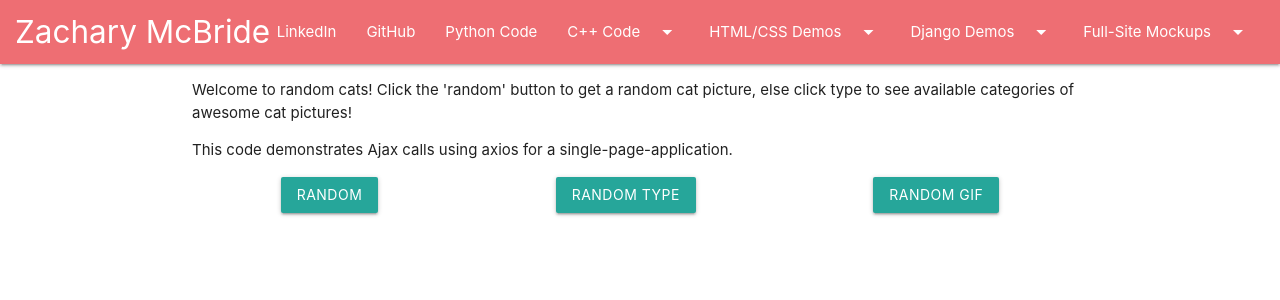
After one commit to mcbridz/deployed_portfolio, a Django app: page /materialize/axios_ajax_vue_demo/ in a window 1280 px wide. The commit adds this page. Shown: the top 300 px of the page. Run offline with Django 3.2, Linux system fonts and the light colour scheme; some libraries are stand-ins or nearby versions.

Commit message:
Continuing materialize re-factoring.

```diff
--- a/portfolio/html_css/static/html_css/materialize_nav.js
+++ b/portfolio/html_css/static/html_css/materialize_nav.js
@@ -11,4 +11,6 @@ document.addEventListener('DOMContentLoaded', function () {
     // var drops_instances = M.Dropdown.init(drops, drops_option)
     var drop_elems = document.querySelectorAll('.dropdown-trigger')
     var drop_instances = M.Dropdown.init(drop_elems, {})
+    var sel_elems = document.querySelectorAll('select')
+    var sel_instances = M.Dropdown.init(sel_elems, {})
 })
--- a/portfolio/html_css/templates/html_css/materialize_base_nav.html
+++ b/portfolio/html_css/templates/html_css/materialize_base_nav.html
@@ -25,6 +25,17 @@
                 <a href="#!" class="dropdown-trigger" data-target="django_demos">Django Demos <i
                         class="material-icons right">arrow_drop_down</i></a>
             </li>
+            <li>
+                <a href="#!" class="dropdown-trigger" data-target="django_mockups">Full-Site Mockups<i
+                        class="material-icons right">arrow_drop_down</i></a>
+            </li>
+
+            <ul class="dropdown-content" id="django_mockups">
+                <li>
+                    <a href="{% url 'mirmir_app:index' %}" target="_blank">Mirmir Meadery
+                        (small-business goods sales site)</a>
+                </li>
+            </ul>
 
             <ul class="dropdown-content" id="django_demos">
                 <li>
@@ -43,10 +54,10 @@
 
             <ul id="html_css_demos" class="dropdown-content">
                 <li>
-                    <a href="#!">Axios/Ajax/Vue Demo CATS!</a>
+                    <a href="{% url 'html_css:materialize_cats' %}">Axios/Ajax/Vue Demo CATS!</a>
                 </li>
                 <li>
-                    <a href="#!">Unit Converter JS</a>
+                    <a href="{% url 'html_css:materialize_unit_converter' %}">Unit Converter JS</a>
                 </li>
                 <li>
                     <a href="#!">Random Password Generator JS</a>
@@ -120,25 +131,35 @@
         <a href="#!" class="dropdown-trigger" data-target="side_django_demos">Django Demos <i
                 class="material-icons right">arrow_drop_down</i></a>
     </li>
+    <li>
+        <a href="#!" class="dropdown-trigger" data-target="side_django_mockups">Full-Site Mockups<i
+                class="material-icons right">arrow_drop_down</i></a>
+    </li>
 
-    <ul class="side_dropdown-content" id="django_demos">
+    <ul class="dropdown-content" id="side_django_mockups">
         <li>
-            <a href="#!">URL Shortener (Link Redirection)</a>
+            <a href="{% url 'mirmir_app:index' %}" target="_blank">Mirmir Meadery</a>
+        </li>
+    </ul>
+
+    <ul class="dropdown-content" id="side_django_demos">
+        <li>
+            <a href="#!">URL Shortener</a>
         </li>
         <li>
-            <a href="#!">Pokedex (raw CSS Custom Mngmt Commands)</a>
+            <a href="#!">Pokedex</a>
         </li>
         <li>
-            <a href="#!">Blog (login commenting)</a>
+            <a href="#!">Blog</a>
         </li>
         <li>
-            <a href="#!">Library (Vue.JS Pagination Favoriting)</a>
+            <a href="#!">Library</a>
         </li>
     </ul>
 
     <ul id="side_html_css_demos" class="dropdown-content">
         <li>
-            <a href="#!">Axios/Ajax/Vue Demo CATS!</a>
+            <a href="{% url 'html_css:materialize_cats' %}">Axios/Ajax/Vue Demo CATS!</a>
         </li>
         <li>
             <a href="#!">Unit Converter JS</a>
--- /dev/null
+++ b/portfolio/html_css/templates/html_css/materialize_cats.html
@@ -0,0 +1,123 @@
+{% extends 'html_css/materialize_base.html' %}
+{% block title %}Axios/Ajax/Vue Demo{% endblock %}
+{% block style %}
+
+<!--Vue and Axios-->
+<script src="https://cdn.jsdelivr.net/npm/axios/dist/axios.min.js"></script>
+<script src="https://cdn.jsdelivr.net/npm/vue/dist/vue.js"></script>
+<style>
+    #btn_container {
+        display: flex;
+        justify-content: space-around;
+        margin-bottom: 15px;
+    }
+
+    #img_cat {
+        max-width: 100%;
+        max-height: 600px;
+    }
+
+    #cat_container {
+        display: flex;
+        justify-content: center;
+    }
+</style>
+{% endblock %}
+
+{% block body %}
+<div id="instructions" class="container">
+    <p>Welcome to random cats! Click the 'random' button to get a random cat picture, else click type to see available
+        categories of awesome cat pictures!</p>
+    <p>This code demonstrates Ajax calls using axios for a single-page-application.</p>
+</div>
+<div id="app">
+    <div class="container" id="btn_container">
+        <button id="btn_random" type="button" class="waves-effect waves-light btn"
+            v-on:click="getRandom">random</button>
+        <a href="#" class="dropdown-trigger waves-effect waves-light btn" data-target="categories">Random Type</a>
+        <button id="btn_random_gif" type="button" class="waves-effect waves-light btn" v-on:click="getGif">random
+            gif</button>
+    </div>
+    <div class="container" id="cat_container">
+        <img id="img_cat" v-bind:src="url_picture">
+    </div>
+
+    <ul class="dropdown-content" id="categories">
+        <li>
+            <a href="#!" v-for="category in arr_categories" v-on:click="getPicture(category.id)">[[category.name]]</a>
+        </li>
+    </ul>
+</div>
+{% endblock %}
+
+{% block javascript %}
+<script>
+    let app = new Vue({
+        el: "#app",
+        delimiters: ['[[', ']]'],
+        data: {
+            //list_categories is an array of objects including the 'id' and 'name' of searchable categories
+            arr_categories: [],
+            url_picture: ""
+        },
+        created: function () {
+            axios({
+                method: "get",
+                url: 'https://api.thecatapi.com/v1/categories'
+            }).then((response) => {
+                console.log(response.data)
+                for (let i = 0; i < response.data.length; ++i) {
+                    this.arr_categories.push({
+                        name: response.data[i].name,
+                        id: response.data[i].id
+                    })
+                }
+                console.log(this.arr_categories)
+            })
+            axios({
+                method: "get",
+                url: "https://api.thecatapi.com/v1/images/search"
+            }).then((response) => {
+                console.log(response.data[0].url)
+                this.url_picture = response.data[0].url
+            })
+        },
+        methods: {
+            getPicture: function (id) {
+                axios({
+                    method: "get",
+                    url: "https://api.thecatapi.com/v1/images/search",
+                    params: {
+                        category_ids: id,
+                    }
+                }).then((response) => {
+                    console.log(response.data[0].url)
+                    console.log(this)
+                    this.url_picture = response.data[0].url
+                })
+            },
+            getRandom: function () {
+                axios({
+                    method: "get",
+                    url: "https://api.thecatapi.com/v1/images/search"
+                }).then((response) => {
+                    console.log(response.data)
+                    this.url_picture = response.data[0].url
+                })
+            },
+            getGif: function () {
+                axios({
+                    method: "get",
+                    url: "https://api.thecatapi.com/v1/images/search",
+                    params: {
+                        mime_types: "gif"
+                    }
+                }).then((response) => {
+                    console.log(response.data)
+                    this.url_picture = response.data[0].url
+                })
+            }
+        }
+    })
+</script>
+{% endblock %}
--- a/portfolio/html_css/urls.py
+++ b/portfolio/html_css/urls.py
@@ -16,5 +16,9 @@ urlpatterns = [
     path('bootstrap/rotN/', views.rotN, name='rotN'),
     path('bootstrap/weather/', views.weather, name='weather'),
     path('bootstrap/quiz/', views.quiz, name='quiz'),
-    path('materialize/index/', views.materialize_index, name='materialize_index')
+    path('materialize/index/', views.materialize_index, name='materialize_index'),
+    path('materialize/axios_ajax_vue_demo/',
+         views.materialize_cats, name='materialize_cats'),
+    path('materialize/unit_converter/', views.materialize_unit_converter,
+         name='materialize_unit_converter'),
 ]
--- a/portfolio/html_css/views.py
+++ b/portfolio/html_css/views.py
@@ -48,3 +48,11 @@ def quiz(request):
 
 def materialize_index(request):
     return render(request, 'html_css/materialize_index.html')
+
+
+def materialize_cats(request):
+    return render(request, 'html_css/materialize_cats.html')
+
+
+def materialize_unit_converter(request):
+    return render(request, 'html_css/materialize_unit_converter.html')
```
Also changed, not shown: portfolio/html_css/templates/html_css/materialize_unit_converter.html (added, +56 -0 lines).
